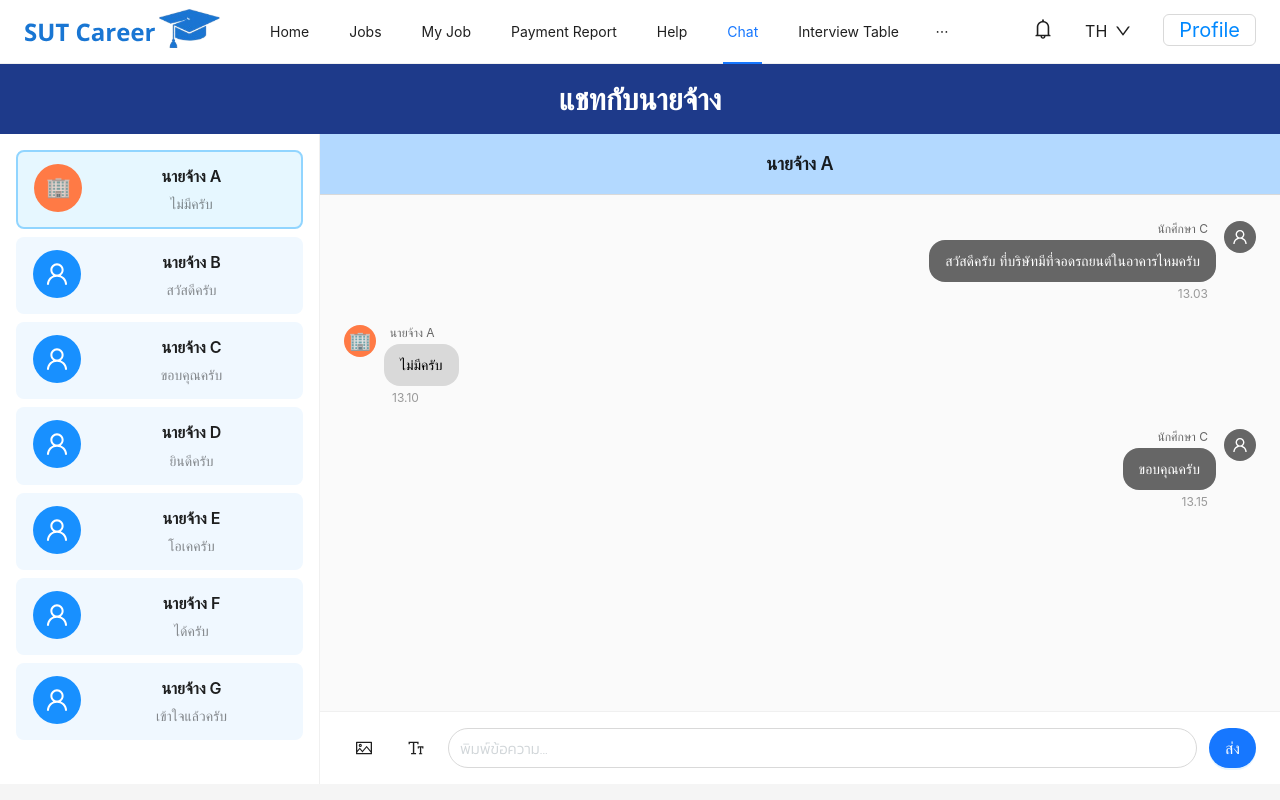
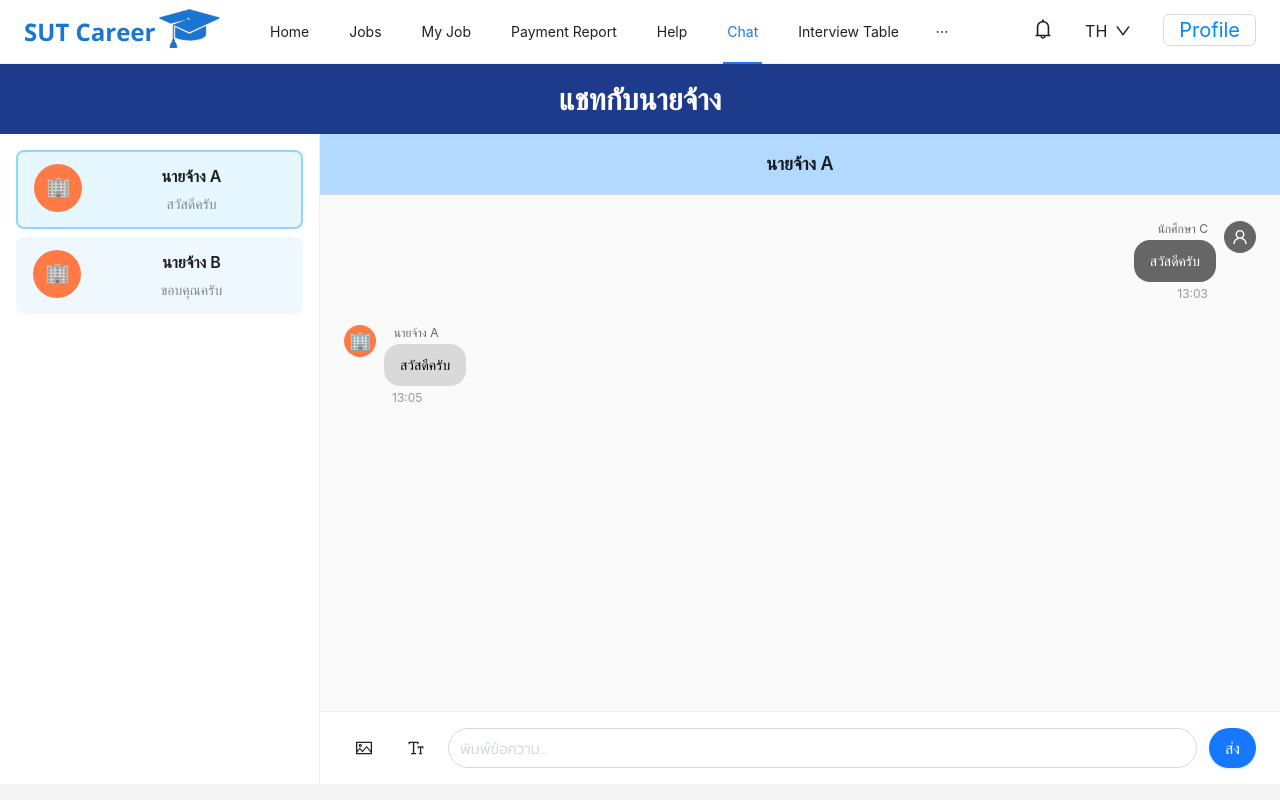
Before and after one commit to KBook22/SA-G08-1-68, a React (Vite) app in the folder frontend/: page /chat in a window 1280 px wide. Built offline with nearby package versions, Linux system fonts and the light colour scheme.

Commit message:
Edit Chat page to can use with real database

```diff
--- a/frontend/src/pages/Chat/Chat.tsx
+++ b/frontend/src/pages/Chat/Chat.tsx
@@ -1,237 +1,102 @@
 "use client"
 
 import type React from "react"
-import { useState } from "react"
+import { useState, useEffect } from "react"
 import { Layout, List, Avatar, Input, Button, Space, Typography, Row, Col } from "antd"
 import { PictureOutlined, FontSizeOutlined, UserOutlined } from "@ant-design/icons"
 
 const { Sider, Content } = Layout
 const { Text, Title } = Typography
 
-interface Message {
+// Interface สำหรับข้อมูลข้อความ (ควรตรงกับ entity ChatHistory ใน Backend)
+interface ChatHistory {
   id: number
+  chatRoomId: number
+  message: string
+  isOwn: boolean
   sender: string
-  content: string
   time: string
-  isOwn: boolean
-  avatar?: string
+  // ถ้ามี field อื่นๆ เช่น image_url, message_type ให้เพิ่มที่นี่
 }
 
-interface ChatUser {
+// Interface สำหรับข้อมูลห้องแชท (ควรตรงกับ entity ChatRoom ใน Backend)
+interface ChatRoom {
   id: number
   name: string
   avatar: string
-  isActive?: boolean
   lastMessage?: string
 }
 
-// ข้อมูลข้อความแยกตามห้องแชท
-interface ChatRooms {
-  [userId: number]: Message[]
-}
+const Chat: React.FC = () => {
+  const [selectedUser, setSelectedUser] = useState<number | null>(null)
+  const [newMessage, setNewMessage] = useState<string>("")
+  const [chatRooms, setChatRooms] = useState<ChatRoom[]>([])
+  const [currentMessages, setCurrentMessages] = useState<ChatHistory[]>([])
 
-const Chat: React.FC = () => {
-  const [selectedUser, setSelectedUser] = useState<number>(1)
-  const [newMessage, setNewMessage] = useState<string>("")
+  // ✅ (1) แทนที่ Mock Data ด้วยการเรียก API เพื่อดึงรายชื่อห้องแชท
+  useEffect(() => {
+    // สมมติฟังก์ชัน fetchChatRooms() เรียก API ไปที่ backend
+    // ตัวอย่าง: axios.get('/api/chat/rooms').then(response => setChatRooms(response.data))
+    const fetchChatRooms = async () => {
+      // **โค้ดจำลอง: แทนที่ด้วยการเรียก API จริง**
+      const mockRooms = [
+        { id: 1, name: "นายจ้าง A", avatar: "🏢", lastMessage: "สวัสดีครับ" },
+        { id: 2, name: "นายจ้าง B", avatar: "🏢", lastMessage: "ขอบคุณครับ" },
+      ]
+      setChatRooms(mockRooms)
+      // เลือกห้องแรกเป็นค่าเริ่มต้น
+      if (mockRooms.length > 0) {
+        setSelectedUser(mockRooms[0].id)
+      }
+    }
+    fetchChatRooms()
+  }, [])
 
-  const chatUsers: ChatUser[] = [
-    {
-      id: 1,
-      name: "นายจ้าง A",
-      avatar: "🏢",
-      isActive: true,
-      lastMessage: "ไม่มีครับ",
-    },
-    {
-      id: 2,
-      name: "นายจ้าง B",
-      avatar: "",
-      lastMessage: "สวัสดีครับ",
-    },
-    {
-      id: 3,
-      name: "นายจ้าง C",
-      avatar: "",
-      lastMessage: "ขอบคุณครับ",
-    },
-    {
-      id: 4,
-      name: "นายจ้าง D",
-      avatar: "",
-      lastMessage: "ยินดีครับ",
-    },
-    {
-      id: 5,
-      name: "นายจ้าง E",
-      avatar: "",
-      lastMessage: "โอเคครับ",
-    },
-    {
-      id: 6,
-      name: "นายจ้าง F",
-      avatar: "",
-      lastMessage: "ได้ครับ",
-    },
-    {
-      id: 7,
-      name: "นายจ้าง G",
-      avatar: "",
-      lastMessage: "เข้าใจแล้วครับ",
-    },
-  ]
+  // ✅ (2) ใช้ useEffect เพื่อโหลดข้อความของห้องแชทที่เลือก
+  useEffect(() => {
+    if (selectedUser) {
+      // สมมติฟังก์ชัน fetchMessages() เรียก API ไปที่ backend ด้วย id ห้องแชท
+      // ตัวอย่าง: axios.get(`/api/chat/rooms/${selectedUser}/messages`).then(response => setCurrentMessages(response.data))
+      const fetchMessages = async () => {
+        // **โค้ดจำลอง: แทนที่ด้วยการเรียก API จริง**
+        const mockMessages: ChatHistory[] = [
+            { id: 1, chatRoomId: 1, sender: "นักศึกษา C", message: "สวัสดีครับ", time: "13:03", isOwn: true },
+            { id: 2, chatRoomId: 1, sender: "นายจ้าง A", message: "สวัสดีครับ", time: "13:05", isOwn: false },
+        ]
+        setCurrentMessages(mockMessages)
+      }
+      fetchMessages()
+    }
+  }, [selectedUser])
 
-  // ข้อความแยกตามห้องแชท
-  const [chatRooms, setChatRooms] = useState<ChatRooms>({
-    1: [
-      {
-        id: 1,
-        sender: "นักศึกษา C",
-        content: "สวัสดีครับ ที่บริษัทมีที่จอดรถยนต์ในอาคารไหมครับ",
-        time: "13.03",
-        isOwn: true,
-      },
-      {
-        id: 2,
-        sender: "นายจ้าง A",
-        content: "ไม่มีครับ",
-        time: "13.10",
-        isOwn: false,
-        avatar: "🏢",
-      },
-      {
-        id: 3,
-        sender: "นักศึกษา C",
-        content: "ขอบคุณครับ",
-        time: "13.15",
-        isOwn: true,
-      },
-    ],
-    2: [
-      {
-        id: 1,
-        sender: "นักศึกษา C",
-        content: "สวัสดีครับ สนใจตำแหน่งงานครับ",
-        time: "14.00",
-        isOwn: true,
-      },
-      {
-        id: 2,
-        sender: "นายจ้าง B",
-        content: "สวัสดีครับ ยินดีต้อนรับครับ",
-        time: "14.05",
-        isOwn: false,
-        avatar: "🏢",
-      },
-    ],
-    3: [
-      {
-        id: 1,
-        sender: "นายจ้าง C",
-        content: "สวัสดีครับ เรามีตำแหน่งงานที่เหมาะกับคุณ",
-        time: "15.00",
-        isOwn: false,
-        avatar: "🏢",
-      },
-      {
-        id: 2,
-        sender: "นักศึกษา C",
-        content: "ขอบคุณครับ สนใจมากเลยครับ",
-        time: "15.05",
-        isOwn: true,
-      },
-    ],
-    4: [
-      {
-        id: 1,
-        sender: "นักศึกษา C",
-        content: "สวัสดีครับ ขอสอบถามเรื่องสวัสดิการครับ",
-        time: "16.00",
-        isOwn: true,
-      },
-      {
-        id: 2,
-        sender: "นายจ้าง D",
-        content: "ยินดีครับ มีสวัสดิการครบครันครับ",
-        time: "16.10",
-        isOwn: false,
-        avatar: "🏢",
-      },
-    ],
-    5: [
-      {
-        id: 1,
-        sender: "นายจ้าง E",
-        content: "สวัสดีครับ เห็นประวัติของคุณแล้ว น่าสนใจมากครับ",
-        time: "17.00",
-        isOwn: false,
-        avatar: "🏢",
-      },
-      {
-        id: 2,
-        sender: "นักศึกษา C",
-        content: "โอเคครับ ขอบคุณครับ",
-        time: "17.05",
-        isOwn: true,
-      },
-    ],
-    6: [
-      {
-        id: 1,
-        sender: "นักศึกษา C",
-        content: "สวัสดีครับ ขอสอบถามเรื่องเงินเดือนครับ",
-        time: "18.00",
-        isOwn: true,
-      },
-      {
-        id: 2,
-        sender: "นายจ้าง F",
-        content: "ได้ครับ เงินเดือนเริ่มต้น 25,000 บาทครับ",
-        time: "18.10",
-        isOwn: false,
-        avatar: "🏢",
-      },
-    ],
-    7: [
-      {
-        id: 1,
-        sender: "นายจ้าง G",
-        content: "สวัสดีครับ เรามีโปรเจกต์ที่น่าสนใจสำหรับคุณ",
-        time: "19.00",
-        isOwn: false,
-        avatar: "🏢",
-      },
-      {
-        id: 2,
-        sender: "นักศึกษา C",
-        content: "เข้าใจแล้วครับ ขอดูรายละเอียดเพิ่มเติมครับ",
-        time: "19.05",
-        isOwn: true,
-      },
-    ],
-  })
+  // ✅ (3) แก้ไขฟังก์ชันส่งข้อความให้เรียก API เพื่อบันทึกข้อมูล
+  const handleSendMessage = async () => {
+    if (newMessage.trim() && selectedUser) {
+      const newMsg = {
+        chatRoomId: selectedUser,
+        message: newMessage,
+        // เพิ่มข้อมูลอื่นๆ ที่จำเป็นสำหรับ backend
+      }
+      try {
+        // สมมติว่า API สำหรับส่งข้อความคือ /api/chat/send
+        // ตัวอย่าง: await axios.post('/api/chat/send', newMsg)
 
-  // ฟังก์ชันเพิ่มข้อความใหม่
-  const handleSendMessage = () => {
-    if (newMessage.trim()) {
-      const currentTime = new Date().toLocaleTimeString("th-TH", {
-        hour: "2-digit",
-        minute: "2-digit",
-      })
+        // **โค้ดจำลอง: แทนที่ด้วยการเรียก API จริง**
+        const savedMessage = {
+          id: Date.now(),
+          chatRoomId: selectedUser,
+          sender: "นักศึกษา C",
+          message: newMessage,
+          time: new Date().toLocaleTimeString("th-TH", { hour: "2-digit", minute: "2-digit" }),
+          isOwn: true,
+        }
 
-      const newMsg: Message = {
-        id: Date.now(),
-        sender: "นักศึกษา C",
-        content: newMessage,
-        time: currentTime,
-        isOwn: true,
+        setCurrentMessages(prev => [...prev, savedMessage])
+        setNewMessage("")
+      } catch (error) {
+        console.error("Failed to send message:", error)
+        // แสดงข้อความ error ให้ผู้ใช้ทราบ
       }
-
-      setChatRooms((prev) => ({
-        ...prev,
-        [selectedUser]: [...(prev[selectedUser] || []), newMsg],
-      }))
-
-      setNewMessage("")
     }
   }
 
@@ -242,8 +107,7 @@ const Chat: React.FC = () => {
     }
   }
 
-  const selectedUserData = chatUsers.find((user) => user.id === selectedUser)
-  const currentMessages = chatRooms[selectedUser] || []
+  const selectedUserData = chatRooms.find((user) => user.id === selectedUser)
 
   return (
     <Layout style={{ height: "90vh" }}>
@@ -273,7 +137,7 @@ const Chat: React.FC = () => {
           >
             <div style={{ padding: "16px" }}>
               <List
-                dataSource={chatUsers}
+                dataSource={chatRooms}
                 renderItem={(user) => (
                   <List.Item
                     onClick={() => setSelectedUser(user.id)}
@@ -409,7 +273,7 @@ const Chat: React.FC = () => {
                                 wordWrap: "break-word",
                               }}
                             >
-                              {message.content}
+                              {message.message}
                             </div>
 
                             <div
```
